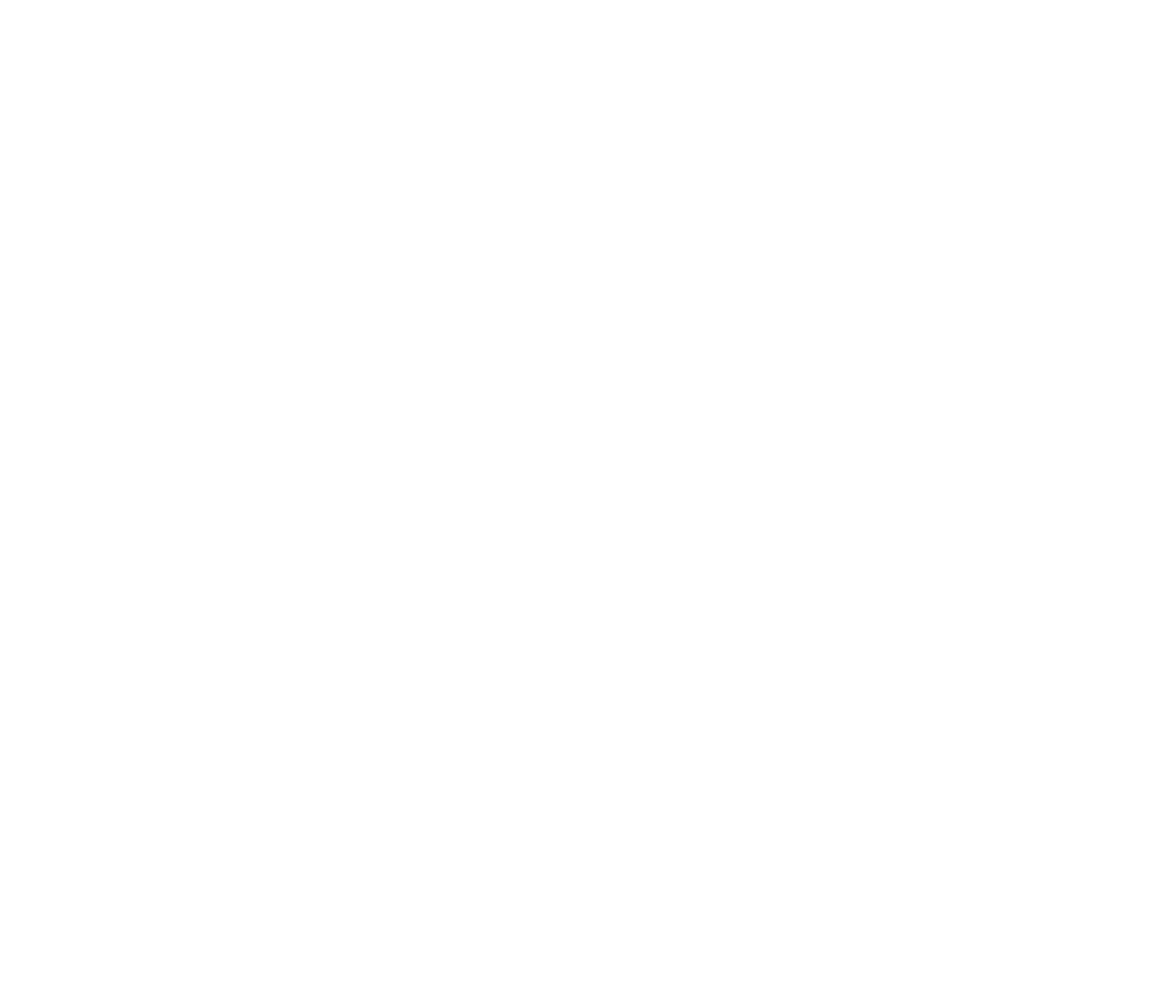
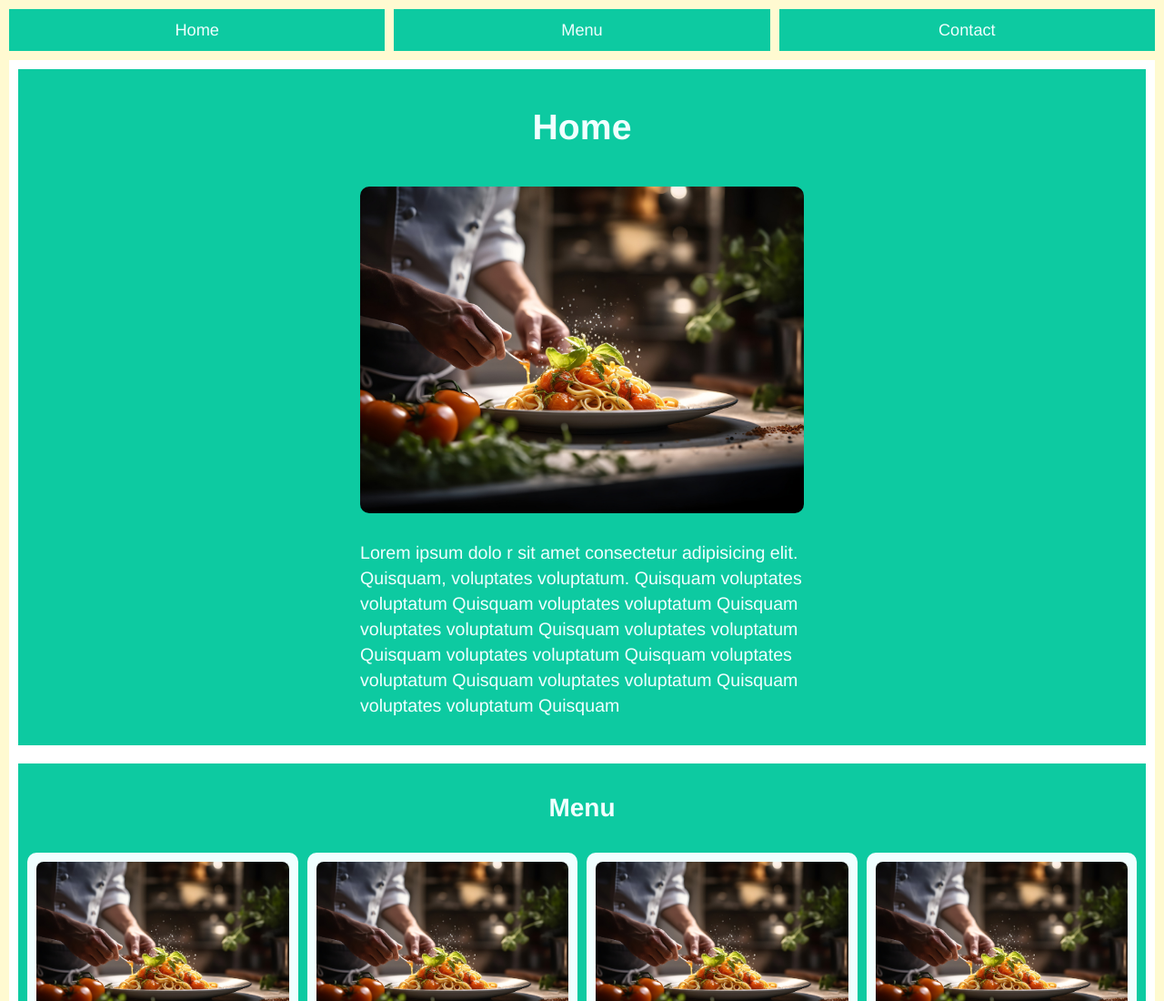
Before and after one commit to dragon-slayer875/restaurant-page-top, a website built with webpack: page dist/index.html in a window 1280 px wide. Shown: the top 1100 px of the page at 91% size. Before the commit the page ends 800 px from the top, so only its background shows below. Built offline with nearby package versions, Linux system fonts and the light colour scheme.

Commit message:
Create a barebones laynot for the page

```diff
--- a/dist/index.html
+++ b/dist/index.html
@@ -4,9 +4,70 @@
     <meta charset="UTF-8">
     <meta name="viewport" content="width=device-width, initial-scale=1.0">
     <title>Document</title>
+    <link rel="stylesheet" href="style.css">
+    <script src="./main.js" defer></script>
 </head>
 <body>
-    <div class="" id="content"></div>
-    <script src="./main.js"></script>
+    <div class="" id="content">
+        <!--navbar with three tabs: home, menu and contact-->
+        <div class="navbar">
+            <div class="tab" id="home"><p>Home</p></div>
+            <div class="tab" id="menu"><p>Menu</p></div>
+            <div class="tab" id="contact"><p>Contact</p></div>
+        </div>
+        <!--main content-->
+        <div class="main">
+            <div class="tab-content" id="home-content">
+                <div class="home-content-container">
+                <h1>Home</h1>
+                <img src="../src/2150690631.jpg" alt="">
+                <p>Lorem ipsum dolo
+                    r sit amet consectetur adipisicing elit.
+                    Quisquam, voluptates voluptatum. Quisquam
+                    voluptates voluptatum Quisquam voluptates
+                    voluptatum Quisquam voluptates voluptatum
+                    Quisquam voluptates voluptatum Quisquam
+                    voluptates voluptatum Quisquam voluptates
+                    voluptatum Quisquam voluptates voluptatum
+                    Quisquam voluptates voluptatum Quisquam
+                </p>
+                </div>
+            </div>
+            <div class="tab-content" id="menu-content">
+                <h1>Menu</h1>
+                <div class="menu-table">
+                    <div class="menu-card">
+                        <img src="../src/2150690631.jpg" alt="">
+                        <h2>Menu Item</h2>
+                        <p>Lorem ipsum dolor sit amet consectetur adipisicing elit.</p>
+                    </div>
+                    <div class="menu-card">
+                        <img src="../src/2150690631.jpg" alt="">
+                        <h2>Menu Item</h2>
+                        <p>Lorem ipsum dolor sit amet consectetur adipisicing elit.</p>
+                    </div>
+                    <div class="menu-card">
+                        <img src="../src/2150690631.jpg" alt="">
+                        <h2>Menu Item</h2>
+                        <p>Lorem ipsum dolor sit amet consectetur adipisicing elit.</p>
+                    </div>
+                    <div class="menu-card">
+                        <img src="../src/2150690631.jpg" alt="">
+                        <h2>Menu Item</h2>
+                        <p>Lorem ipsum dolor sit amet consectetur adipisicing elit.</p>
+                    </div>
+                </div>
+            </div>
+            <div class="tab-content" id="contact-content">
+                <h1>Contact</h1>
+                <form action="">
+                    <input type="text" placeholder="Name">
+                    <input type="text" placeholder="Email">
+                    <textarea name="" id="" cols="50" rows="10" placeholder="Message"></textarea>
+                    <input type="submit" value="Submit">
+                </form>
+            </div>
+        </div>
+    </div>
 </body>
 </html>
--- /dev/null
+++ b/dist/style.css
@@ -0,0 +1,120 @@
+body {
+    background-color: rgb(255, 250, 209);
+    color: #333;
+    font-family: "Helvetica Neue", Helvetica, Arial, sans-serif;
+    font-size: 14px;
+    line-height: 1.42857143;
+    margin: 0;
+    padding: 0;
+}
+
+#content {
+    margin: 10px;
+    display: grid;
+    gap: 10px;
+}
+
+.navbar {
+    display: grid;
+    grid-template-columns: repeat(3, 1fr);
+    gap: 10px;
+}
+
+.tab {
+    font-size: 1.3em;
+    color: azure;
+    display: grid;
+    justify-items: center;
+    background: rgb(13, 202, 161);
+}
+
+.tab p {
+    margin: 10px;
+}
+
+.main {
+    display: grid;
+    background-color: #fff;
+}
+
+.tab-content {
+    display: grid;
+    padding: 10px;
+    margin: 10px;
+    background-color: rgb(13, 202, 161);
+    color: azure;
+}
+
+#home-content {
+    display: grid;
+    justify-items: center;
+}
+
+.home-content-container {
+    display: grid;
+    max-width: 40%;
+    gap: 10px;
+    justify-items: center;
+    font-size: 1.4em;
+}
+
+#home-content img {
+    border-radius: 10px;
+    width: 100%;
+}
+
+#menu-content {
+    display: grid;
+    gap: 10px;
+    justify-items: center;
+}
+
+.menu-table {
+    display: grid;
+    gap: 10px;
+    grid-template-columns: repeat(auto-fit, minmax(200px, 1fr));
+}
+
+.menu-card {
+    display: grid;
+    gap: 10px;
+    background-color: azure;
+    color: #333;
+    border-radius: 10px;
+    padding: 10px;
+}
+
+.menu-card * {
+    margin: 0px;
+}
+
+.menu-card img {
+    width: 100%;
+    border-radius: 8px;
+}
+
+#contact-content {
+    display: grid;
+    gap: 10px;
+    justify-items: center;
+}
+
+#contact-content form {
+    display: grid;
+    gap: 10px;
+}
+
+#contact-content form input, textarea {
+    font-family: inherit;
+    padding: 5px;
+    border-radius: 5px;
+    border: 1px solid #333;
+}
+
+input[type='Submit'] {
+    background-color: rgb(37, 73, 65);
+    font-size: 1.3em;
+    color: azure;
+    padding: 5px;
+    border-radius: 5px;
+}
```
Also changed, not shown: src/2150690631.jpg (added).
